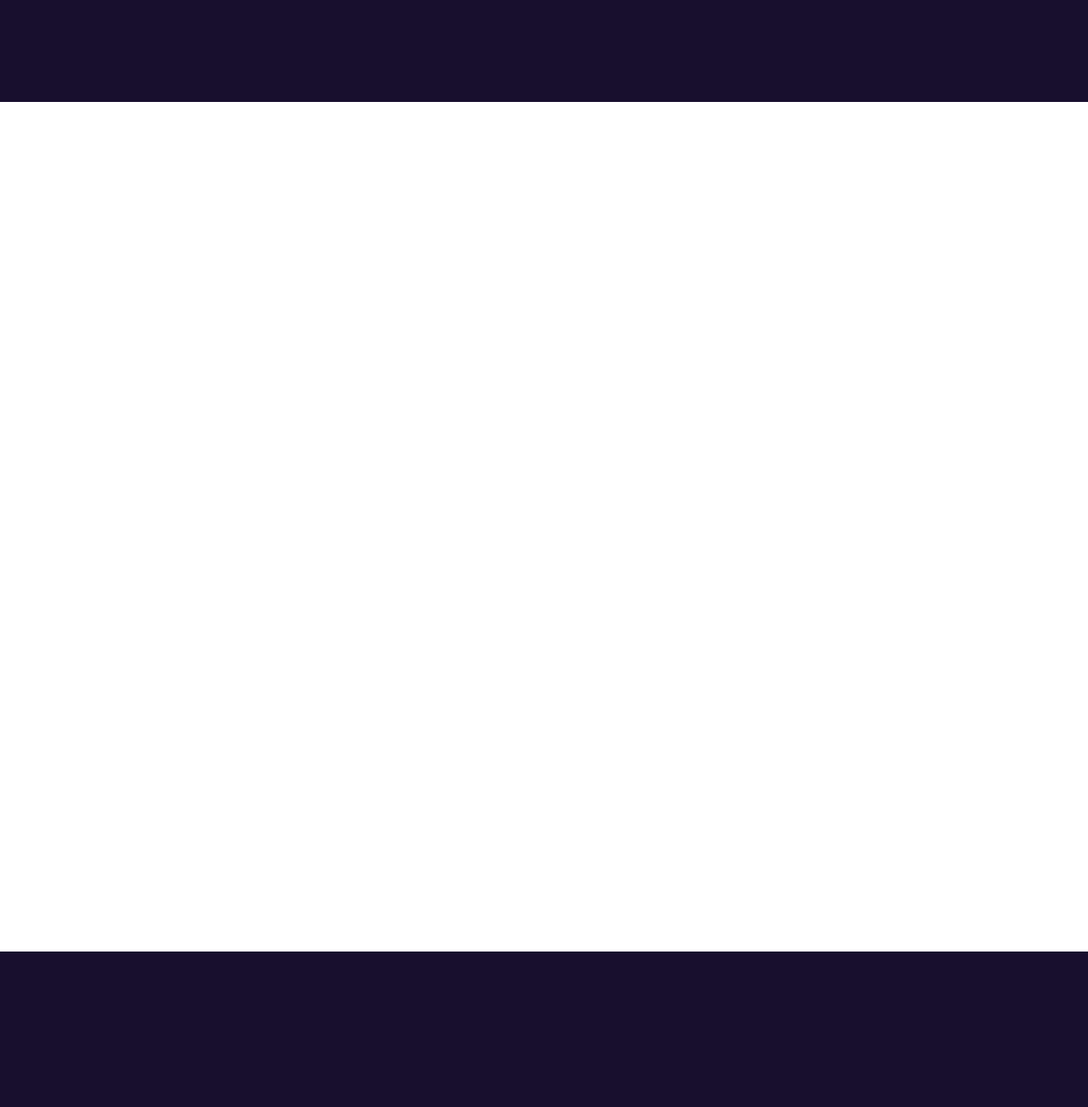
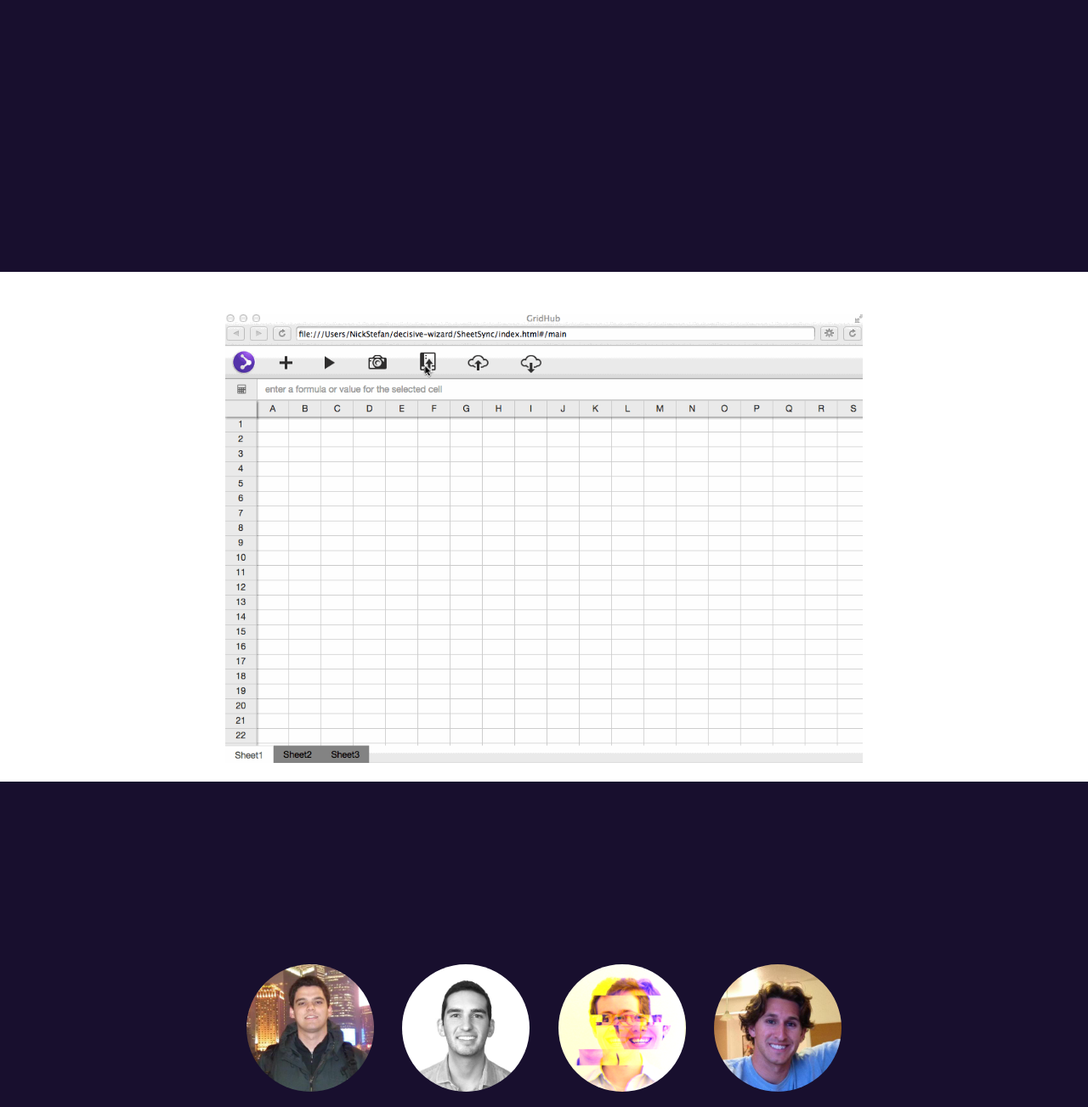
Before and after one commit to decisive-wizard/decisive-wizard.github.io, a plain HTML site: page index.html in a window 1280 px wide. Shown: the part 680-1983 px from the top of the page at 85% size. Drawn offline with nearby package versions, Linux system fonts and the light colour scheme.

Commit message:
css changes and product gif added

```diff
--- a/css/style.css
+++ b/css/style.css
@@ -87,10 +87,11 @@ body {
 
 /*Product Description*/
 .product-description {
-  margin-top: 800px;
+  margin-top: 1000px;
+  padding-top: 50px;
   position: relative;
   background: white;
-  height: 1000px;
+  height: 600px;
 }
 .product-description:before, .product-description:after {
   content: "";
@@ -110,7 +111,7 @@ body {
 
 /*Footer*/
 .creators {
-  margin-top: 500px;
+  margin-top: 200px;
   margin-bottom: 200px;
 }
 
--- a/index.html
+++ b/index.html
@@ -35,7 +35,7 @@
       </div>
 
       <div class="col-md-12 text-center">
-        <h1 class="slogan" style="{font-weight: 300;}">One file, unlimited versions</h1>
+        <h1 class="slogan" style="font-weight: 300;">One file, unlimited versions</h1>
       </div>
 
       <div class="row">
@@ -46,7 +46,15 @@
 
     </div>
 
-    <div class="product-description"></div>
+
+    <div class="product-description">
+      <div class="row">
+        <div class="col-md-8 col-md-offset-2">
+          <img class="img-responsive" src="img/gridgif.gif" />
+        </div>
+      </div>
+    </div>
+
 
     <div class="row">
       <div class="col-md-8 col-md-offset-2 text-center">
```
Also changed, not shown: img/gridgif.gif (added).
